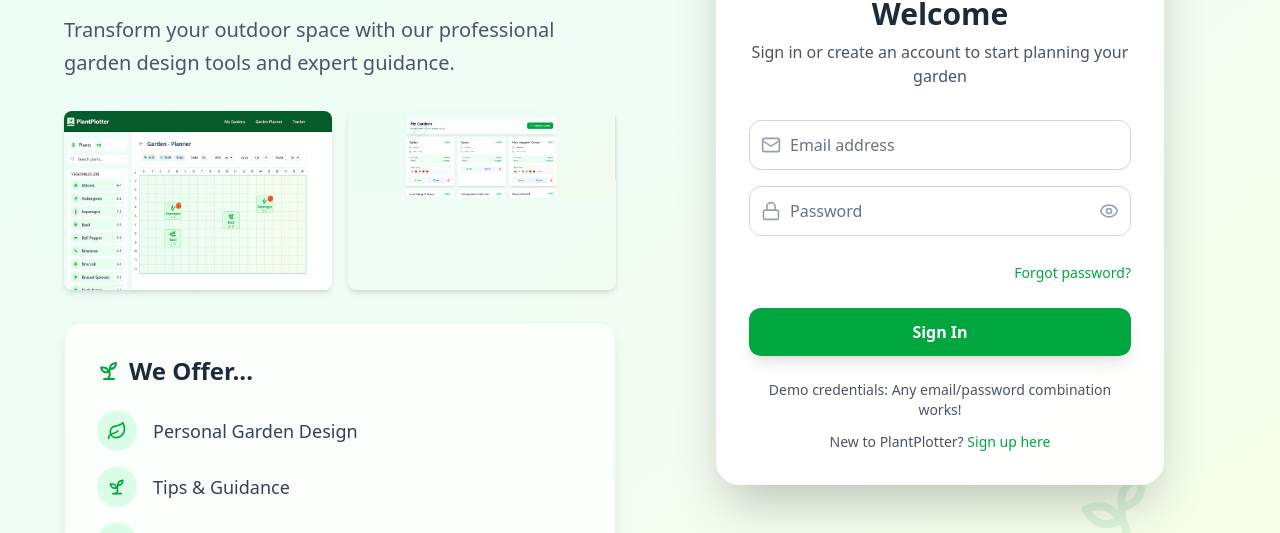
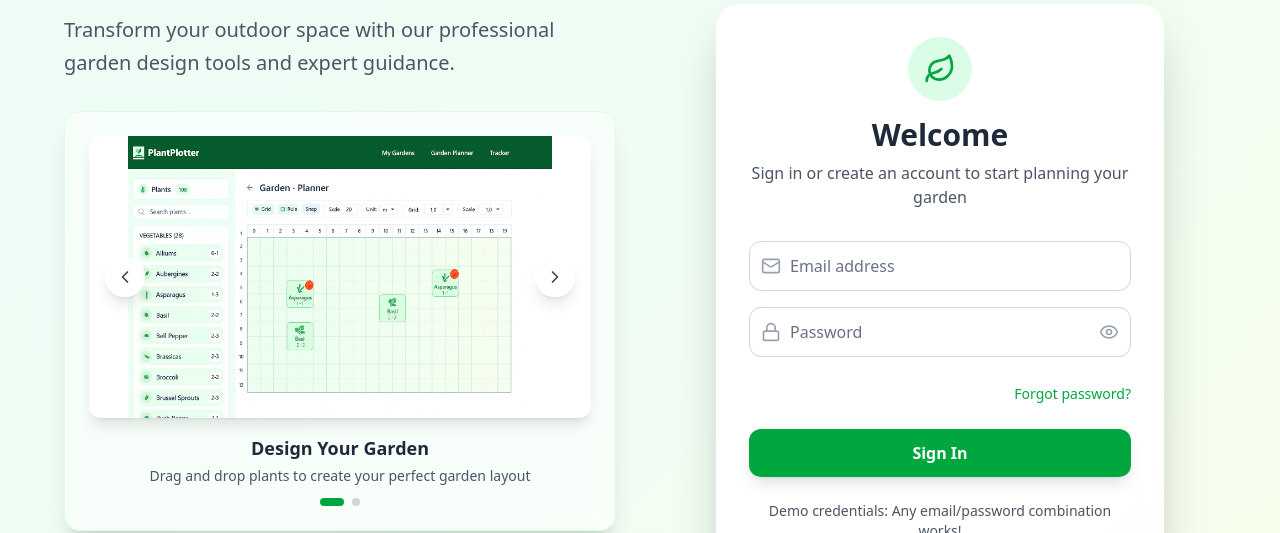
Before and after one commit to mash0040/Plant-Plotter, a Next.js app in the folder plantplotter/: page /login in a window 1280 px wide. Shown: the part 419-952 px from the top of the page. Built offline with nearby package versions, Linux system fonts and the light colour scheme; no server answers.

Commit message:
change the screenshots view

```diff
--- a/plantplotter/src/app/login/page.jsx
+++ b/plantplotter/src/app/login/page.jsx
@@ -2,9 +2,34 @@
 import { useState } from 'react';
 import AuthForm from '@/components/Login/AuthForm';
 import Navbar from '@/components/Navbar';
-import { Leaf, Sun, Droplets, Sprout, TrendingUp } from 'lucide-react';
+import { Leaf, Sun, Droplets, Sprout, TrendingUp, ChevronLeft, ChevronRight } from 'lucide-react';
 
 export default function LoginPage() {
+  const [currentImageIndex, setCurrentImageIndex] = useState(0);
+
+  const images = [
+    {
+      src: "/Garden_Planner.png",
+      alt: "Garden Planner Interface",
+      title: "Design Your Garden",
+      description: "Drag and drop plants to create your perfect garden layout"
+    },
+    {
+      src: "/My_Garden.png",
+      alt: "Our garden list page",
+      title: "Manage Your Gardens",
+      description: "Track multiple gardens and monitor their progress"
+    }
+  ];
+
+  const nextImage = () => {
+    setCurrentImageIndex((prev) => (prev + 1) % images.length);
+  };
+
+  const prevImage = () => {
+    setCurrentImageIndex((prev) => (prev - 1 + images.length) % images.length);
+  };
+
   return (
       <div className="min-h-screen bg-gradient-to-br from-emerald-50 via-green-50 to-lime-50 relative overflow-hidden">
         {/* Decorative elements */}
@@ -31,22 +56,64 @@ export default function LoginPage() {
               </p>
             </div>
 
-            {/* Garden Screenshots */}
+            {/* Enhanced Garden Screenshots Carousel */}
             <div className="my-8">
-              <div className="grid grid-cols-2 gap-4">
-                <div className="rounded-lg shadow-md overflow-hidden">
+              <div className="relative bg-white/50 backdrop-blur-sm rounded-2xl p-6 shadow-xl border border-green-100">
+                {/* Image Display */}
+                <div className="relative aspect-video rounded-xl overflow-hidden shadow-lg bg-white">
                   <img
-                    src="/Garden_Planner.png"
-                    alt="Garden Planner Interface"
-                    className="w-full h-auto object-cover"
+                    src={images[currentImageIndex].src}
+                    alt={images[currentImageIndex].alt}
+                    className="w-full h-full object-contain transition-all duration-500 ease-in-out"
                   />
+
+                  {/* Navigation Arrows */}
+                  {images.length > 1 && (
+                    <>
+                      <button
+                        onClick={prevImage}
+                        className="absolute left-4 top-1/2 -translate-y-1/2 w-10 h-10 bg-white/90 hover:bg-white shadow-lg rounded-full flex items-center justify-center transition-all duration-200 hover:scale-110"
+                        aria-label="Previous image"
+                      >
+                        <ChevronLeft className="w-5 h-5 text-gray-700" />
+                      </button>
+                      <button
+                        onClick={nextImage}
+                        className="absolute right-4 top-1/2 -translate-y-1/2 w-10 h-10 bg-white/90 hover:bg-white shadow-lg rounded-full flex items-center justify-center transition-all duration-200 hover:scale-110"
+                        aria-label="Next image"
+                      >
+                        <ChevronRight className="w-5 h-5 text-gray-700" />
+                      </button>
+                    </>
+                  )}
                 </div>
-                <div className="rounded-lg shadow-md overflow-hidden">
-                  <img
-                    src="/My_Garden.png"
-                    alt="Our garden list page"
-                    className="w-full h-auto object-cover"
-                  />
+
+                {/* Image Info */}
+                <div className="mt-4 text-center">
+                  <h3 className="text-lg font-semibold text-gray-800 mb-1">
+                    {images[currentImageIndex].title}
+                  </h3>
+                  <p className="text-sm text-gray-600 mb-3">
+                    {images[currentImageIndex].description}
+                  </p>
+
+                  {/* Dots Indicator */}
+                  {images.length > 1 && (
+                    <div className="flex justify-center space-x-2">
+                      {images.map((_, index) => (
+                        <button
+                          key={index}
+                          onClick={() => setCurrentImageIndex(index)}
+                          className={`w-2 h-2 rounded-full transition-all duration-200 ${
+                            index === currentImageIndex
+                              ? 'bg-green-600 w-6'
+                              : 'bg-gray-300 hover:bg-gray-400'
+                          }`}
+                          aria-label={`Go to image ${index + 1}`}
+                        />
+                      ))}
+                    </div>
+                  )}
                 </div>
               </div>
             </div>
```
